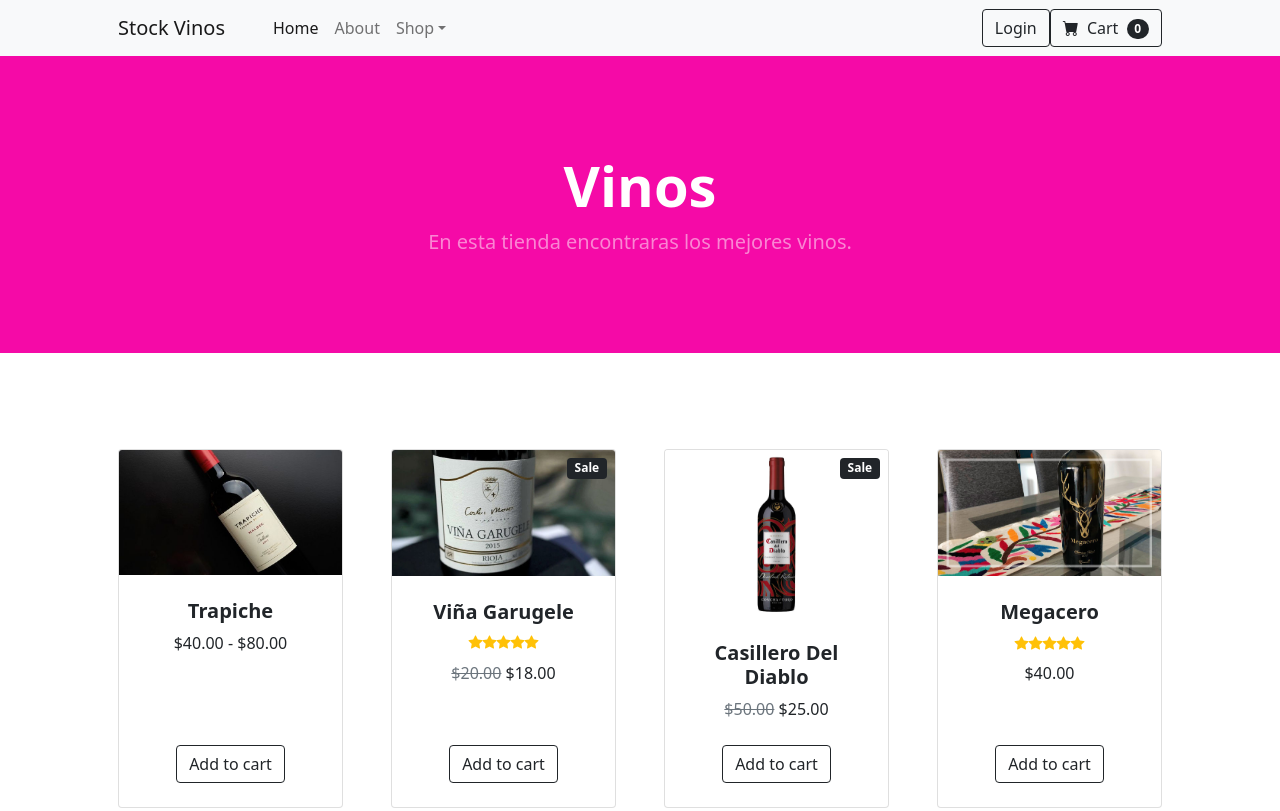
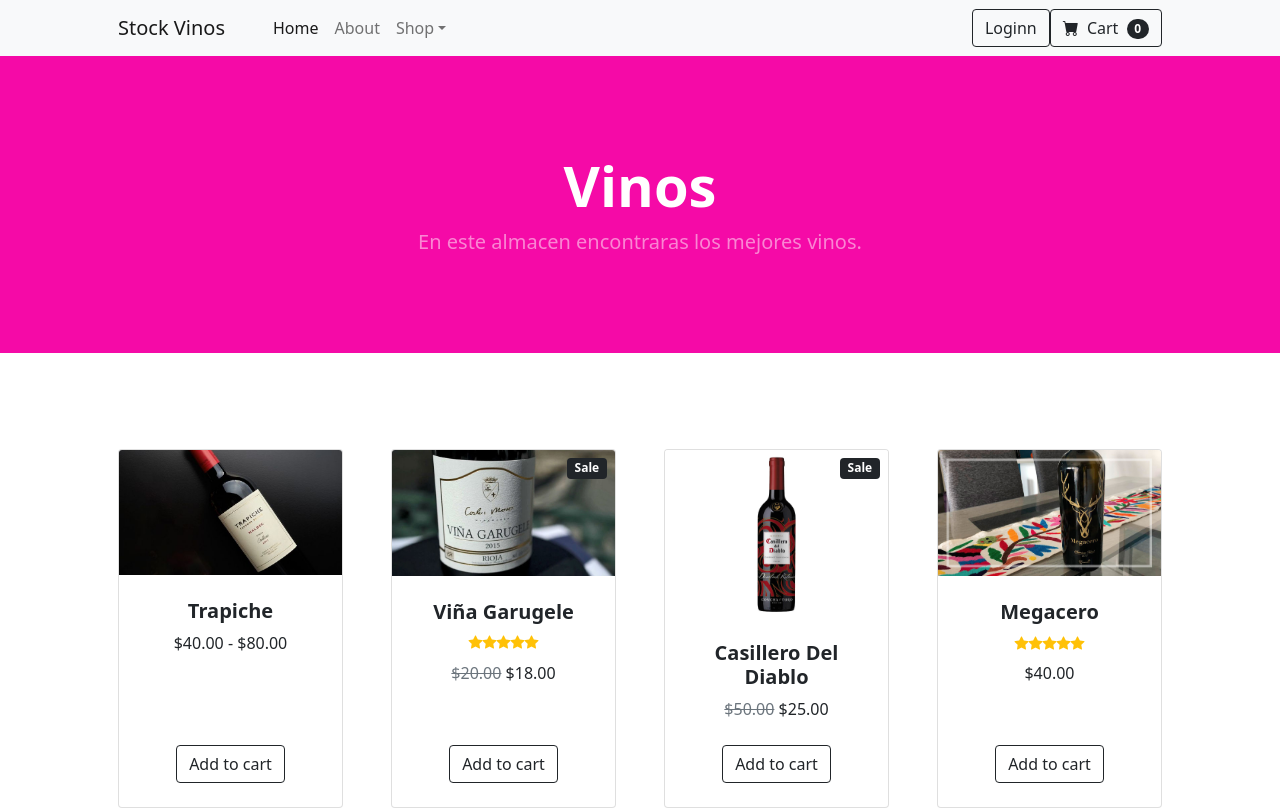
Before and after one commit to c1obo/parcial1, a plain HTML site: page index.html in a window 1280 px wide. Shown: the top 811 px of the page. Drawn offline with nearby package versions, Linux system fonts and the light colour scheme.

Commit message:
modificar textos
Se modificaron algunos textos que se muestran y un boton

```diff
--- a/index.html
+++ b/index.html
@@ -41,7 +41,7 @@
                     </li>
                 </ul>
                 <form class="d-flex">
-                    <button class="btn btn-outline-dark" type="submit">Login</button>
+                    <button class="btn btn-outline-dark" type="submit">Loginn</button>
                     <button class="btn btn-outline-dark" type="submit">
                         <i class="bi-cart-fill me-1"></i>
                         Cart
@@ -57,7 +57,7 @@
         <div class="container px-4 px-lg-5 my-5">
                 <div class="text-center text-white">
                     <h1 class="display-4 fw-bolder">Vinos</h1>
-                    <p class="lead fw-normal text-white-50 mb-0">En esta tienda encontraras los mejores vinos.</p>
+                    <p class="lead fw-normal text-white-50 mb-0">En este almacen encontraras los mejores vinos.</p>
                 </div>
 
         </div>
```
